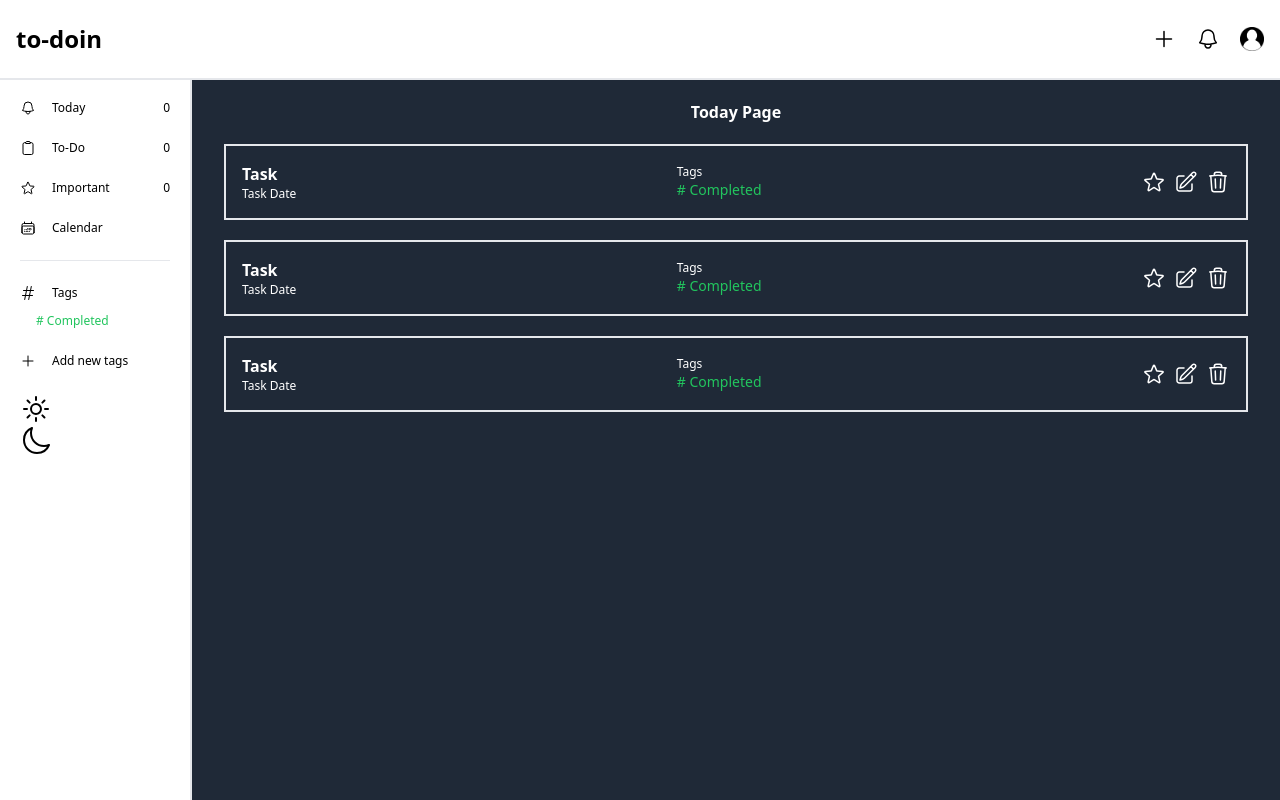
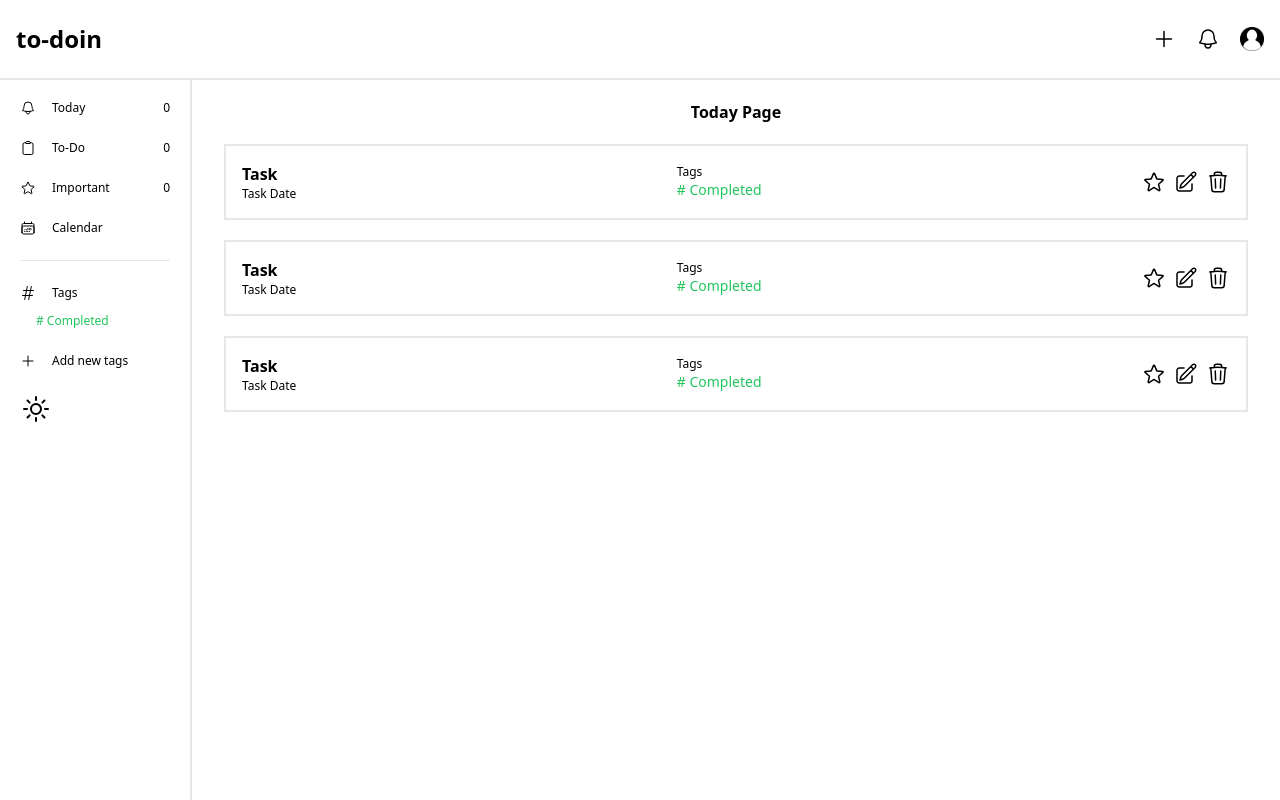
Before and after one commit to Cupskrrt/to-doin, a React (Vite) app: page / in a window 1280 px wide. Built offline with nearby package versions, Linux system fonts and the light colour scheme.

Commit message:
Creating light and dark mode button

```diff
--- a/index.html
+++ b/index.html
@@ -1,5 +1,5 @@
 <!DOCTYPE html>
-<html lang="en" class="dark">
+<html lang="en" className="dark">
   <head>
     <meta charset="UTF-8" />
     <link rel="icon" type="image/svg+xml" href="/vite.svg" />
--- a/src/components/ThemeMode.jsx
+++ b/src/components/ThemeMode.jsx
@@ -1,14 +1,31 @@
-import React from 'react';
+import React, {useEffect, useState} from 'react';
 import {SunIcon, MoonIcon} from '@heroicons/react/24/outline';
 
 const ThemeMode = () => {
+  const [icon, setIcon] = useState(false);
+
+  const element = document.documentElement;
+
+  useEffect(() => {
+    switch (icon) {
+      case true:
+        element.classList.add('dark');
+        break;
+      case false:
+        element.classList.remove('dark');
+        break;
+      default:
+        break;
+    }
+  }, [icon]);
+
   return (
     <>
       {/* TODO: Create theme mode using css */}
-      <div>
-        <SunIcon className="w-[2rem]" />
-        <MoonIcon className="w-[2rem]" />
-      </div>
+      <button className={`w-[2rem]`} onClick={() => setIcon(!icon)}>
+        {!icon && <SunIcon />}
+        {icon && <MoonIcon />}
+      </button>
     </>
   );
 };
--- a/tailwind.config.cjs
+++ b/tailwind.config.cjs
@@ -1,6 +1,7 @@
 /** @type {import('tailwindcss').Config} */
 module.exports = {
-  darkMode: "class",
+  mode: 'jit',
+  darkMode: 'class',
   content: ['./index.html', './src/**/*.{js,ts,jsx,tsx}'],
   theme: {
     extend: {},
```
